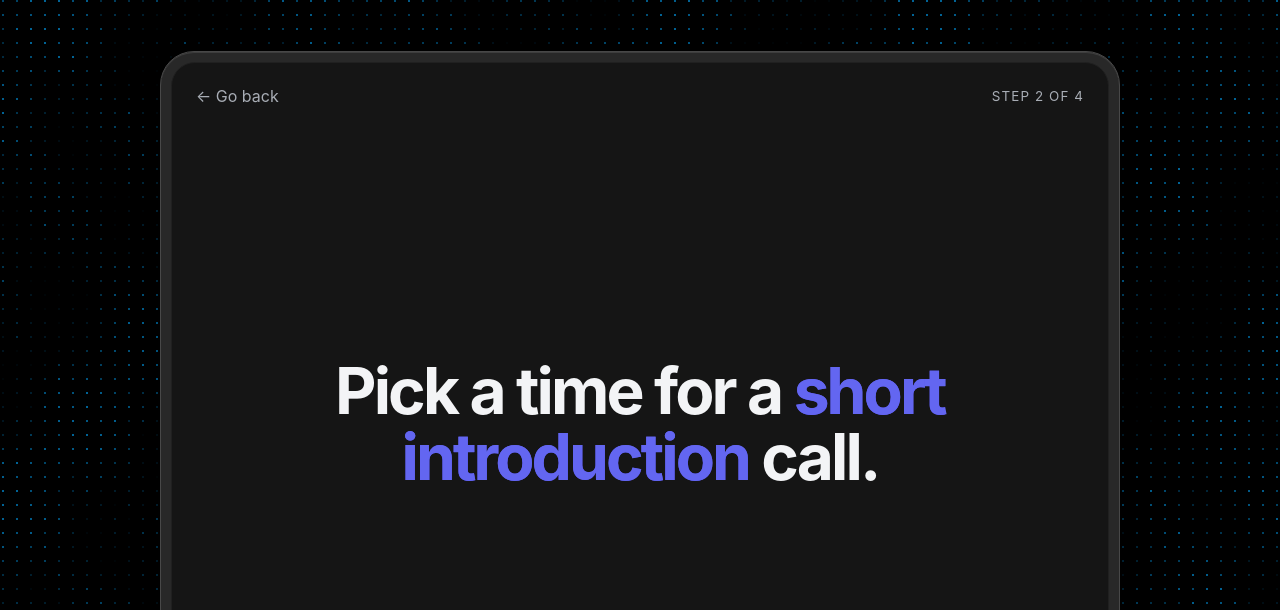
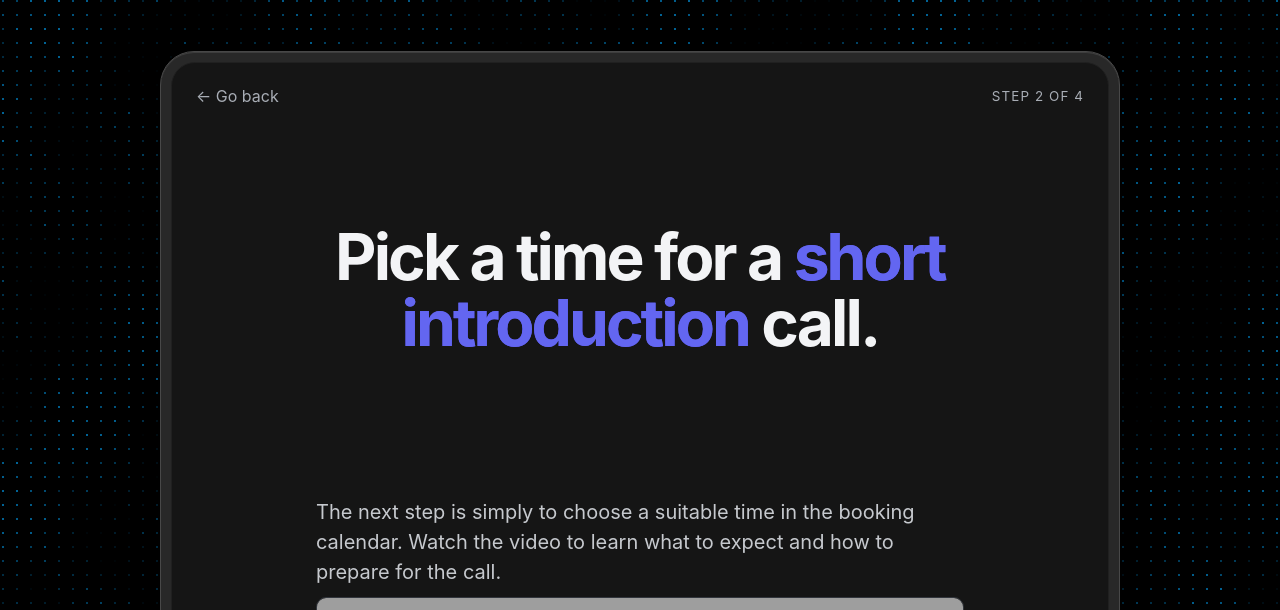
Before and after one commit to kristianneuhen/NeuhenAI, a Flask app: page /how-it-works in a window 1280 px wide. Shown: the top 610 px of the page. Run offline with Flask 3, Linux system fonts and the light colour scheme; the visitor is signed in with stand-in values (Sample User, id 1); grey boxes are pictures that could not be loaded.

Commit message:
Equalize booking panel vertical spacing

```diff
--- a/static/styles.css
+++ b/static/styles.css
@@ -174,7 +174,7 @@ body:has(.hero-outside) { padding: 0; }
 .acquire-intro .hero-title + .lead { text-align: left !important; }
 .funnel-card--acquire .video-embed { margin-top: 10px; }
 .registration-intro + .video-embed { margin-top: 10px; }
-.registration-intro { margin-top: clamp(120px, 11vw, 210px); }
+.registration-intro { margin-top: clamp(7px, calc(11vw - 149px), 52px); }
 .eyebrow { color: #c9cdd2; font-weight: 750; margin: 0 0 12px; }
 .hero-eyebrow { color: #6366f1; font-size: clamp(1rem, 1.8vw, 1.25rem); font-weight: 500; letter-spacing: .01em; }
 .hero-title { font-size: clamp(2.8rem, 6.5vw, 5.4rem); font-weight: 500; letter-spacing: -.05em; }
```
